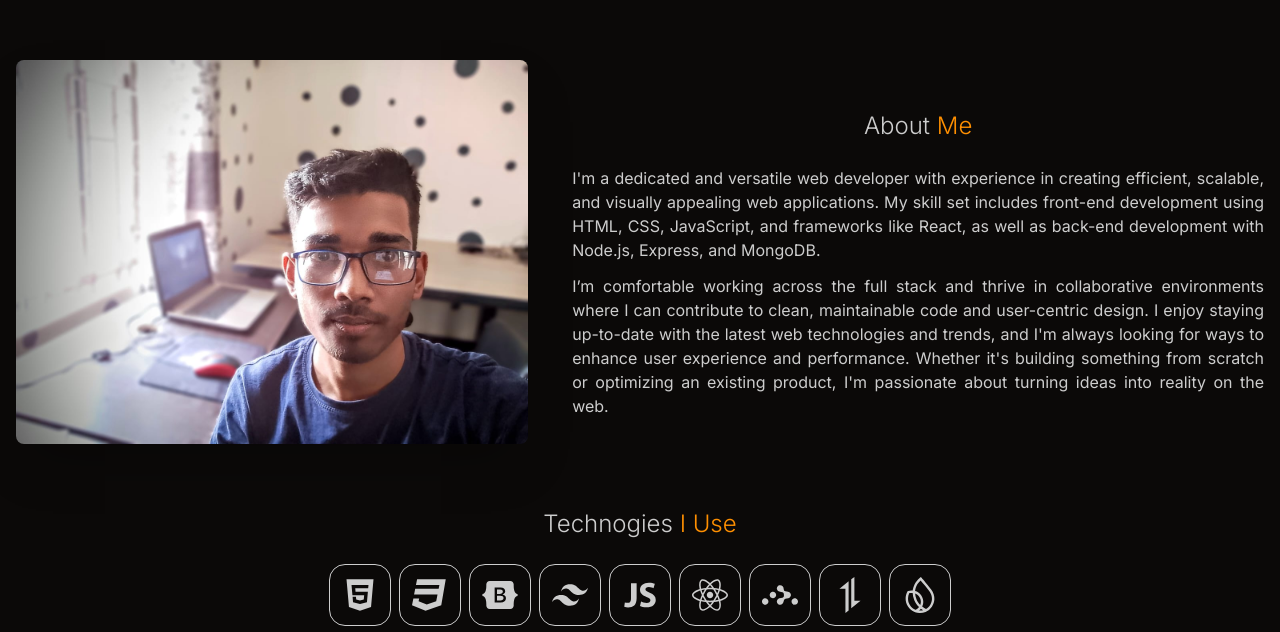
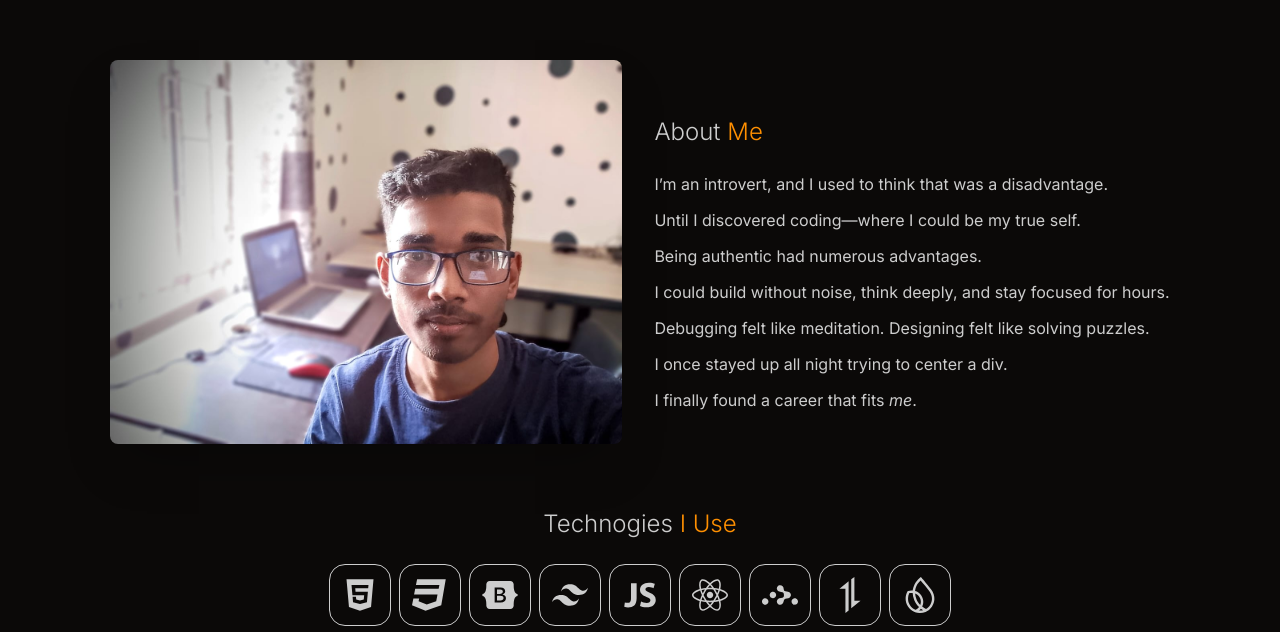
Before and after one commit to toimurhasan/my-portfolio, a React (Vite) app: page / in a window 1280 px wide. Shown: the part 740-1372 px from the top of the page. Built offline with nearby package versions, Linux system fonts and the light colour scheme.

Commit message:
about-me story added

```diff
--- a/src/components/About.jsx
+++ b/src/components/About.jsx
@@ -2,32 +2,27 @@ import React from "react";
 
 const About = () => {
   return (
-    <section className="mt-10 lg:mt-0 pb-10 flex items-center justify-between max-w-7xl mx-auto px-4 flex-col lg:flex-row">
-      <div id="about" className="flex-1 justify-center">
+    <section className="mt-10 lg:mt-0 pb-10 flex lg:gap-2 items-center justify-center max-w-7xl mx-auto px-4 flex-col lg:flex-row">
+      <div id="about" className=" justify-center">
         <img
           src="/about-me.jpeg"
           className="lg:max-w-lg sm:max-w-md rounded-lg shadow-2xl"
           alt="about image"
         />
       </div>
-      <div className="lg:flex-[1.3] flex-1 lg:pl-6">
-        <h3 className="text-center py-6 text-2xl font-light">
+      <div className=" lg:pl-6">
+        <h3 className="lg:text-start text-center py-6 text-2xl font-light">
           About <span className="text-primary">Me</span>
         </h3>
-        <div className="mx-auto space-y-3">
-          <p className="text-justify">
-            I'm a dedicated and versatile web developer with experience in creating efficient,
-            scalable, and visually appealing web applications. My skill set includes front-end
-            development using HTML, CSS, JavaScript, and frameworks like React, as well as back-end
-            development with Node.js, Express, and MongoDB.
-          </p>
-          <p className="text-justify">
-            I’m comfortable working across the full stack and thrive in collaborative environments
-            where I can contribute to clean, maintainable code and user-centric design. I enjoy
-            staying up-to-date with the latest web technologies and trends, and I'm always looking
-            for ways to enhance user experience and performance. Whether it's building something
-            from scratch or optimizing an existing product, I'm passionate about turning ideas into
-            reality on the web.
+        <div className="text-sm sm:text-base lg:text-start text-center mx-auto space-y-3">
+          <p>I’m an introvert, and I used to think that was a disadvantage.</p>
+          <p>Until I discovered coding—where I could be my true self.</p>
+          <p>Being authentic had numerous advantages.</p>
+          <p>I could build without noise, think deeply, and stay focused for hours.</p>
+          <p>Debugging felt like meditation. Designing felt like solving puzzles.</p>
+          <p>I once stayed up all night trying to center a div.</p>
+          <p>
+            I finally found a career that fits <em>me</em>.
           </p>
         </div>
       </div>
```
